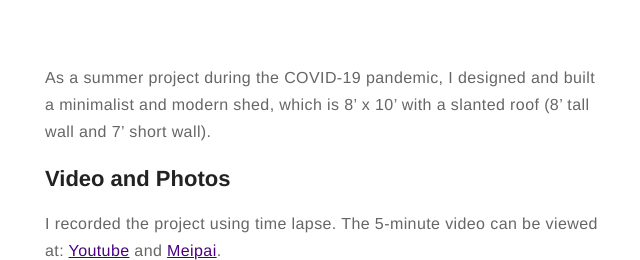
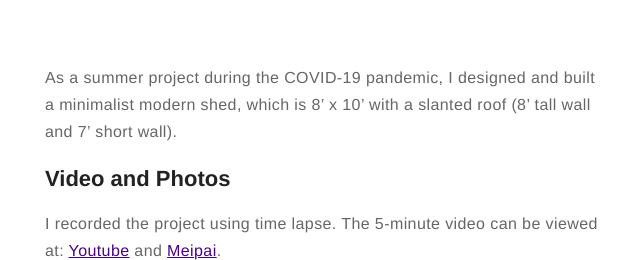
Before and after one commit to harrywang/harrywang.github.io, a Jekyll site: the page built from shed.md, in a window 1280 px wide, cut to the strip 155-415 px from the top of the page. Shown: the whole strip, without its empty margins (315-955 px from the left). Built offline with Jekyll 4.4.1, drawn with Linux system fonts in a browser that asks for light colours.

Commit message:
minor update

```diff
--- a/_config.yml
+++ b/_config.yml
@@ -51,7 +51,7 @@ github: harrywang
 medium: harrywang
 # vimeo: myvimeo
 # lanyrd: mylanyrd
-email: harryjwang@gmail.com
+# email: harryjwang@gmail.com
 info: about
 
 authors:
--- a/shed.md
+++ b/shed.md
@@ -3,7 +3,7 @@ title: A Shed
 layout: page
 ---
 # A Shed
-As a summer project during the COVID-19 pandemic, I designed and built a minimalist and modern shed, which is 8' x 10' with a slanted roof (8' tall wall and 7' short wall).
+As a summer project during the COVID-19 pandemic, I designed and built a minimalist modern shed, which is 8' x 10' with a slanted roof (8' tall wall and 7' short wall).
 
 ## Video and Photos
 
```
Also changed, not shown: chair.md (+1 -1 lines), 1 other file.
